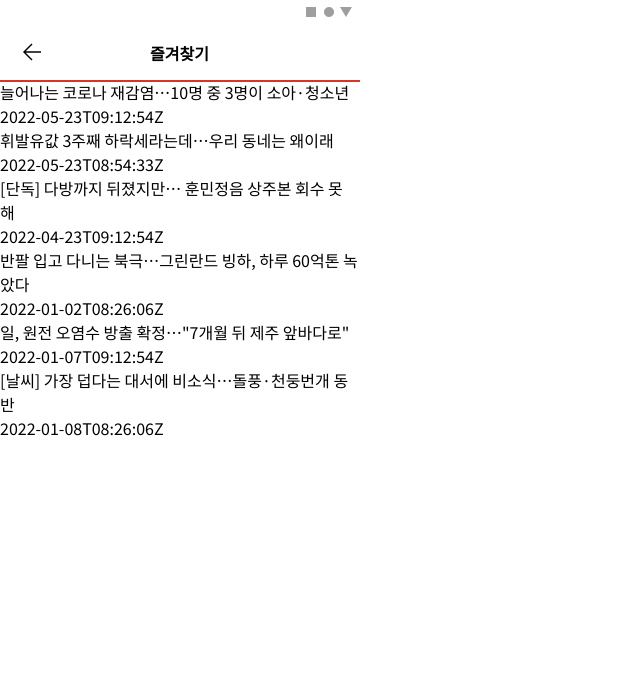
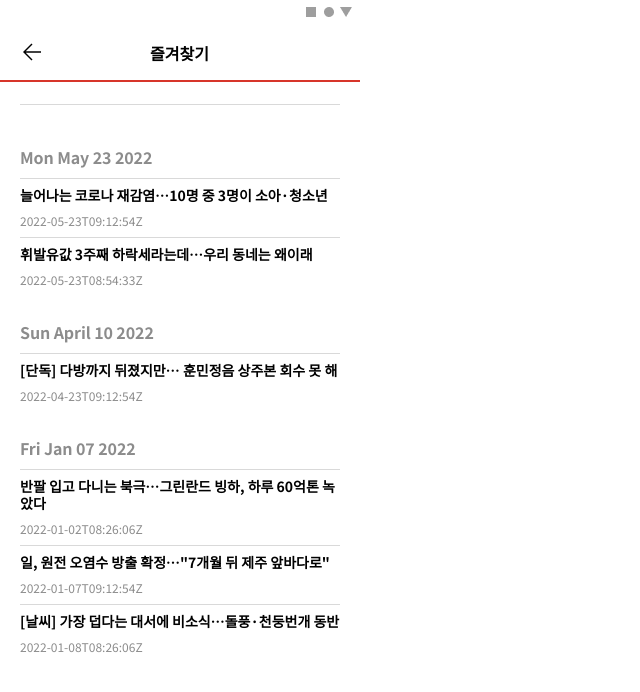
Before and after one commit to dygreen/nocap-news, a React (Create React App) app: page /m/my-news in a window 1280 px wide. Shown: the top 692 px of the page, without its empty margins (0-640 px from the left). Built offline with nearby package versions, Linux system fonts and the light colour scheme.

Commit message:
files add

```diff
--- a/src/components/MyNewsList.js
+++ b/src/components/MyNewsList.js
@@ -1,6 +1,32 @@
 /* (메인-메뉴-즐겨찾기)에 들어갈 컨텐츠 리스트 */
 
 import { useSelector } from "react-redux";
+import styled from 'styled-components';
+
+const Line = styled.div`
+  width: 320px;
+  height: 1px;
+  background: #d9d9d9;
+  margin: 8px 0;
+`;
+
+const BookTitle = styled.div`
+  font-weight: 700;
+  font-size: 14px;
+  line-height: 17px;
+  margin-bottom: 8px;
+  display: -webkit-box;
+  -webkit-box-orient: vertical;
+  -webkit-line-clamp: 2;
+`;
+
+const BookPulished = styled.div`
+  font-weight: 400;
+  font-size: 12px;
+  line-height: 17px;
+  color: #8C8C8C;
+`;
+
 
 const MyNewsList = ({i, num}) => {
 
@@ -8,9 +34,9 @@ const MyNewsList = ({i, num}) => {
 
   return(
     <>
-
-      <div>{bookmark[i].list[num].title}</div>
-      <div>{bookmark[i].list[num].published}</div>
+      <Line />
+      <BookTitle>{bookmark[i].list[num].title}</BookTitle>
+      <BookPulished>{bookmark[i].list[num].published}</BookPulished>
     </>
   );
 
--- a/src/components/TopBarDetail.js
+++ b/src/components/TopBarDetail.js
@@ -2,10 +2,12 @@
 즐겨찾기 버튼: 클릭시 해당 뉴스 제목+발행일 dispatch (Redux)
 */
 
+import React, { useState } from "react";
 import { useNavigate, Outlet, useParams } from 'react-router-dom';
-import { useSelector } from "react-redux";
+import { useSelector, useDispatch } from "react-redux";
 import styled from 'styled-components';
 import TopBar from "./TopBar";
+import { bookmarking } from "../store";
 
 const TopFixedItem = styled.div`
   position: fixed;
@@ -45,14 +47,43 @@ const TopBarDetail = () => {
   let news = useSelector(state => state.news.data);
   let { id } = useParams();
   let clickedNews = news.find(data => data.source.id == id);
+  let [icon, setIcon] = useState(false); // 즐겨찾기 아이콘
+  let dispatch = useDispatch();
+
+  let today = new Date();
+  let todayFull = {
+    weekday : today.toLocaleString('en-us', { weekday: "short" }),
+    month : today.toLocaleString('en-us', { month: "short" }),
+    date : ("0" + today.getDate()).slice(-2),
+    year : today.getFullYear()
+  };
 
   return (
     <>
       <TopFixedItem>
         <TopBar/>
+
         <BackIcon src={process.env.PUBLIC_URL + '/image/arrow_back.png'} onClick={() => navigate(-1) }/>
+
         <CommentIcon src={process.env.PUBLIC_URL + '/image/comment.png'} onClick={() => navigate(`/detail/${id}/comment`)}/>
-        <BookMarkIcon src={process.env.PUBLIC_URL + '/image/bookmark_line.png'}/>
+
+        <BookMarkIcon src={ /* 즐겨찾기 아이콘 */
+          icon == false
+          ? process.env.PUBLIC_URL + '/image/bookmark_line.png'
+          : process.env.PUBLIC_URL + '/image/bookmark_fill.png'
+        } onClick={() => {
+          setIcon(true);
+          dispatch(bookmarking(
+            {
+              date : `${todayFull.weekday} ${todayFull.month} ${todayFull.date} ${todayFull.year}`,
+              list : [
+                { title : clickedNews.title, published : clickedNews.publishedAt }
+              ]
+            }
+          ));
+        }
+        }/>
+
       </TopFixedItem>
 
       <Outlet/> {/* 서브 컴포넌트 표기할 곳 */}
--- a/src/pages/MyNews.js
+++ b/src/pages/MyNews.js
@@ -3,6 +3,11 @@
 import { useSelector } from "react-redux";
 import MyNewsList from "../components/MyNewsList.js";
 import styled from 'styled-components';
+
+const MyNewsContainer = styled.div`
+  width: 360px;
+  overflow: hidden;
+`;
 
 const MyNewTitle = styled.div`
   position: fixed;
@@ -14,6 +19,20 @@ const MyNewTitle = styled.div`
   z-index: 1000;
 `;
 
+const MyNewsContents = styled.div`
+  margin: 24px 20px;
+  margin-top: 104px;
+`;
+
+const AddDate = styled.div`
+  font-weight: 700;
+  font-size: 16px;
+  line-height: 25px;
+  letter-spacing: -0.1px;
+  color: #8C8C8C;
+  margin-bottom: 8px;
+  margin-top: 32px;
+`;
 
 
 const MyNews = () => {
@@ -21,18 +40,21 @@ const MyNews = () => {
   let bookmark = useSelector(state => state.bookmark);
 
   return (
-    <>
+    <MyNewsContainer>
       <MyNewTitle>즐겨찾기</MyNewTitle>
-      <div style={{marginTop: "80px"}}>
+      <MyNewsContents>
         {
           bookmark.map((a,i) =>
-            bookmark[i].list.map((a,num) =>
-              <MyNewsList num={num} i={i} key={num}/>
-            )
+            <>
+              <AddDate>{bookmark[i].date}</AddDate>
+              {
+                bookmark[i].list.map((a,num) => <MyNewsList num={num} i={i} key={num}/>)
+              }
+            </>
           )
         }
-      </div>
-    </>
+      </MyNewsContents>
+    </MyNewsContainer>
   );
 }
 
--- a/src/store.js
+++ b/src/store.js
@@ -68,6 +68,12 @@ let bookmark = createSlice({
   name : 'bookmark',
   initialState : [
     {
+      date : '',
+      list : [
+        { title : '', published : '' },
+      ],
+    },
+    {
       date : 'Mon May 23 2022',
       list : [
         { title : '늘어나는 코로나 재감염…10명 중 3명이 소아·청소년', published : '2022-05-23T09:12:54Z' },
@@ -91,10 +97,22 @@ let bookmark = createSlice({
   ],
   reducers : {
     bookmarking(state, action){
+      /* let copy = [...state];
+      copy.date == action.payload.date
+      ? copy[0].list.unshift(action.payload.list)
+      : copy.unshift(action.payload) */
+
+      let found = state.findIndex(a => a.date === action.payload.date);
       let copy = [...state];
-      state.date == action.payload.date
-      ? copy.list.unshift(action.payload.list)
-      : copy.unshift(action.payload)
+
+      if( found >= 0 ){
+        copy[0].list.unshift(action.payload.list)
+        return copy
+      } else {
+        copy.unshift(action.payload)
+        return copy
+      }
+
     },
   },
 });
```
Also changed, not shown: public/image/bookmark_fill.png (added).
